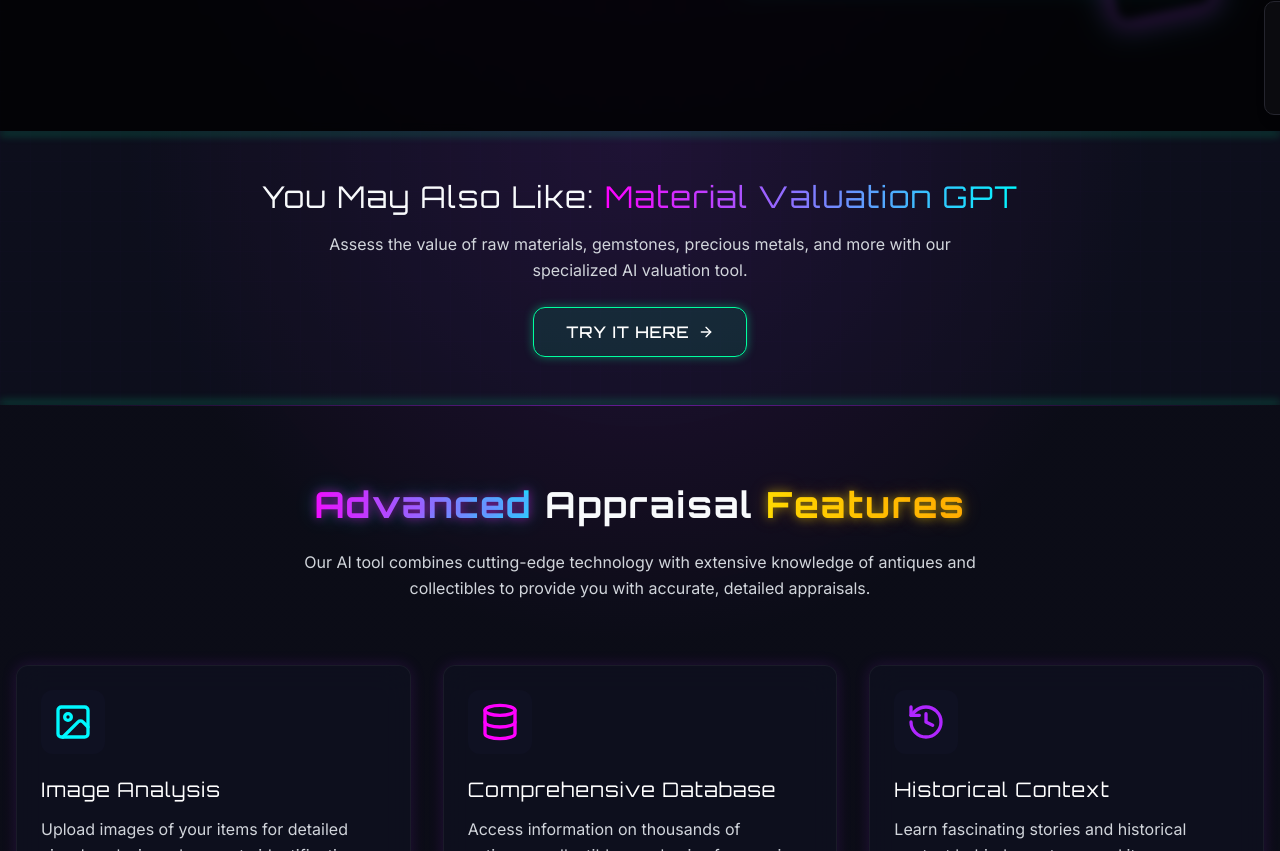
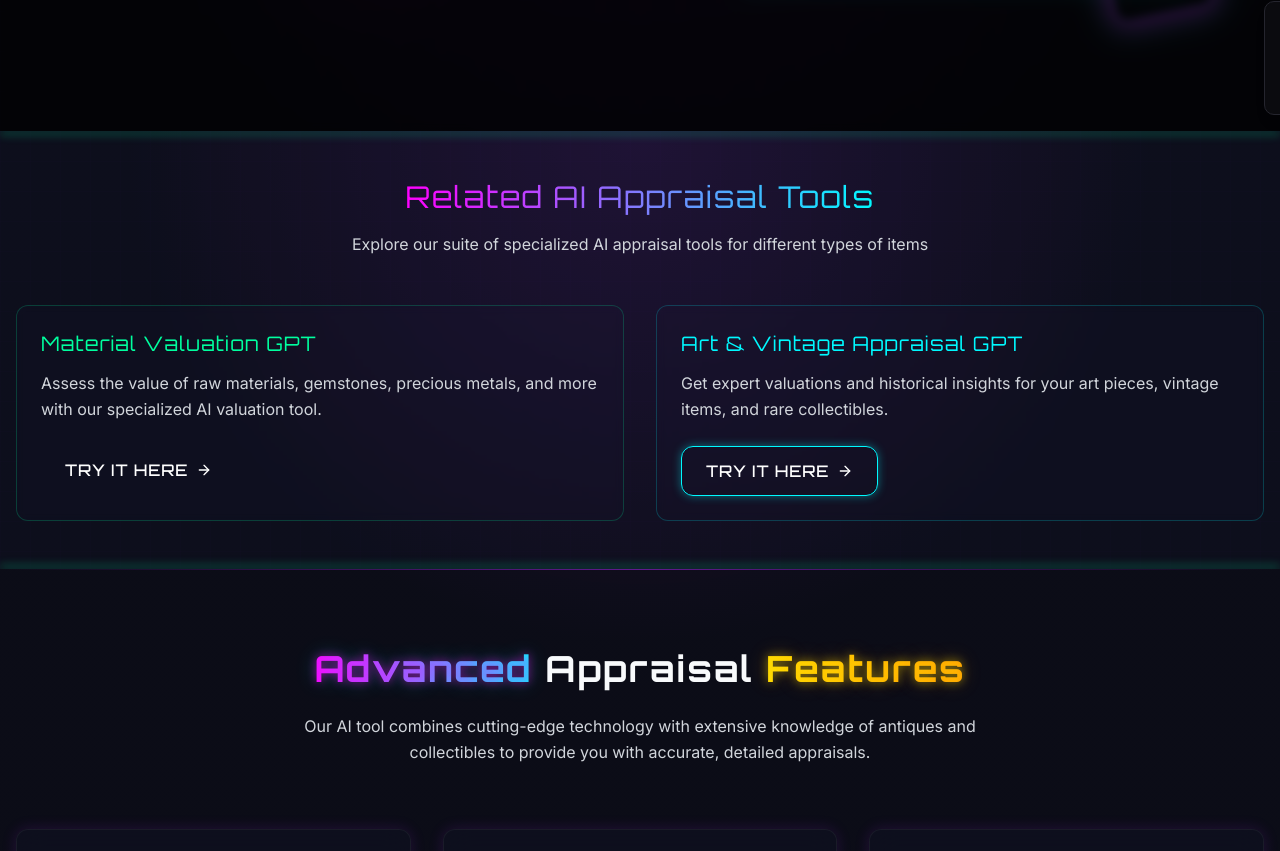
Before and after one commit to aiwebtools/antiqueappraisalgpt, a React (Vite) app: page / in a window 1280 px wide. Shown: the part 669-1520 px from the top of the page. Built offline with nearby package versions, Linux system fonts and the light colour scheme.

Commit message:
Add link to Art & Vintage GPT
Adds a button linking to the Art & Vintage Appraisal GPT tool.

```diff
--- a/src/components/Footer.tsx
+++ b/src/components/Footer.tsx
@@ -3,6 +3,7 @@ import { Phone, Mail, ArrowRight } from 'lucide-react';
 
 const Footer = () => {
   const materialValuationUrl = "https://materialvaluationgpt.lovable.app/";
+  const artVintageUrl = "https://artandvintagegpt.lovable.app/?via=aiwebtools";
 
   return (
     <footer className="relative bg-cyber-darker py-12 overflow-hidden">
@@ -89,6 +90,17 @@ const Footer = () => {
                   <ArrowRight className="h-4 w-4 transition-transform group-hover:translate-x-1" />
                 </a>
               </li>
+              <li className="pt-2">
+                <a
+                  href={artVintageUrl}
+                  className="flex items-center text-neon-blue hover:text-white bg-cyber-light/50 rounded-md p-2 transition-colors group"
+                  target="_blank"
+                  rel="noopener noreferrer"
+                >
+                  <span className="mr-2">Check out ART & VINTAGE APPRAISAL GPT</span>
+                  <ArrowRight className="h-4 w-4 transition-transform group-hover:translate-x-1" />
+                </a>
+              </li>
             </ul>
           </div>
 
--- a/src/components/Hero.tsx
+++ b/src/components/Hero.tsx
@@ -28,6 +28,7 @@ const Hero = () => {
 
   const toolsUrl = "https://chatgpt.com/g/g-R3XUdDD0O-antique-and-collectible-appraisal-gpt";
   const materialValuationUrl = "https://materialvaluationgpt.lovable.app/";
+  const artVintageUrl = "https://artandvintagegpt.lovable.app/?via=aiwebtools";
 
   return (
     <>
@@ -111,7 +112,7 @@ const Hero = () => {
         </div>
       </section>
 
-      {/* Material Valuation GPT Recommendation Section */}
+      {/* Related GPTs Section */}
       <section className="py-12 bg-cyber-mid/30 relative overflow-hidden">
         {/* Grid Overlay */}
         <div className="absolute inset-0 bg-cyber-grid opacity-10" style={{ backgroundSize: '30px 30px' }}></div>
@@ -121,16 +122,42 @@ const Hero = () => {
         <div className="absolute bottom-0 left-0 right-0 h-1 bg-neon-green/30 blur-sm"></div>
 
         <div className="container mx-auto px-4 relative z-10">
-          <div className="max-w-4xl mx-auto text-center">
+          <div className="max-w-4xl mx-auto text-center mb-12">
             <h2 className="text-2xl md:text-3xl font-cyber mb-4">
-              You May Also Like: <span className="text-shimmer">Material Valuation GPT</span>
+              <span className="text-shimmer">Related AI Appraisal Tools</span>
             </h2>
             <p className="text-gray-300 mb-6 max-w-2xl mx-auto">
+              Explore our suite of specialized AI appraisal tools for different types of items
+            </p>
+          </div>
+
+          <div className="grid md:grid-cols-2 gap-8">
+            {/* Material Valuation GPT */}
+            <div className="bg-cyber-light/10 backdrop-blur-sm rounded-lg p-6 border border-neon-green/20 hover:border-neon-green/40 transition-all">
+              <h3 className="text-xl font-cyber mb-3 text-neon-green">Material Valuation GPT</h3>
+              <p className="text-gray-300 mb-6">
                 Assess the value of raw materials, gemstones, precious metals, and more with our specialized AI valuation tool.
               </p>
               <a
                 href={materialValuationUrl}
-              className="neon-button neon-button-green inline-flex items-center justify-center py-3 px-8 bg-neon-green/10 border border-neon-green text-white transition-all shadow-[0_0_10px_rgba(0,255,159,0.4)] hover:shadow-[0_0_15px_rgba(0,255,159,0.6)] hover:bg-neon-green/20"
+                className="neon-button neon-button-green inline-flex items-center"
+                target="_blank"
+                rel="noopener noreferrer"
+              >
+                <span className="mr-2">TRY IT HERE</span>
+                <ArrowRight className="h-4 w-4 transition-transform group-hover:translate-x-1" />
+              </a>
+            </div>
+
+            {/* Art & Vintage Appraisal GPT */}
+            <div className="bg-cyber-light/10 backdrop-blur-sm rounded-lg p-6 border border-neon-blue/20 hover:border-neon-blue/40 transition-all">
+              <h3 className="text-xl font-cyber mb-3 text-neon-blue">Art & Vintage Appraisal GPT</h3>
+              <p className="text-gray-300 mb-6">
+                Get expert valuations and historical insights for your art pieces, vintage items, and rare collectibles.
+              </p>
+              <a
+                href={artVintageUrl}
+                className="neon-button neon-button-blue inline-flex items-center"
                 target="_blank"
                 rel="noopener noreferrer"
               >
@@ -139,6 +166,7 @@ const Hero = () => {
               </a>
             </div>
           </div>
+        </div>
       </section>
     </>
   );
```
Lines whose indentation alone changed are shown as unchanged.
